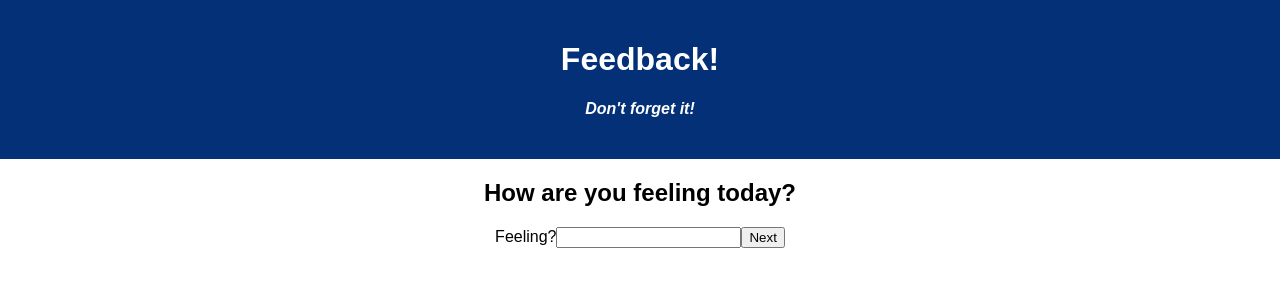
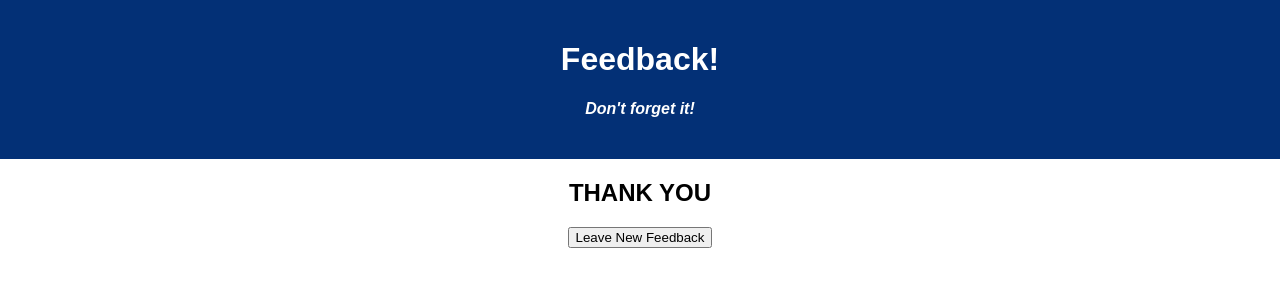
Before and after one commit to mntokijabe/feedback-loop, a React (Vite) app: page /#/success in a window 1280 px wide. Shown: the top 300 px of the page. Built offline with nearby package versions, Linux system fonts and the light colour scheme.

Commit message:
success page working

```diff
--- a/src/components/Review/Success.jsx
+++ b/src/components/Review/Success.jsx
@@ -1,31 +1,25 @@
 import { useDispatch } from "react-redux";
 import { useState } from "react";
+import { useHistory } from "react-router-dom/cjs/react-router-dom.min";
+
 
 
 function Success () {
     const [feelingRating, setFeelingRating] = useState('');
     const dispatch = useDispatch();
+    const history = useHistory();
 
     const storeRank = () => {
         dispatch ({
-            type: "ADD_RANKING",
-            payload: {
-                feelingRank: feelingRating
-            }
+            type: "CLEAR_ALL",
+            payload: ('')
         })
+    history.push('/')
     }
     return (
         <div>
-            <h2>How are you feeling today?</h2>
-
-            <label>Feeling?</label>
-            <input
-                data-testid="input"
-                type="number"
-                placeholder=""
-                value={feelingRating} />
-            <button data-testid="next" onClick={storeRank}>Next</button>
-
+            <h2>THANK YOU</h2>
+            <button data-testid="next" className="newFeedback" onClick={storeRank}>Leave New Feedback</button>
         </div>
     )
 }
--- a/src/store.js
+++ b/src/store.js
@@ -3,6 +3,10 @@ import logger from 'redux-logger';
 
 const feelingRank = (state=(''), action) => {
     if(action.type === "FEELING_RANK"){
+        let rankUpdate = action.payload
+        return rankUpdate
+    }
+    else if(action.type === "CLEAR_ALL") {
         let rankUpdate = action.payload
         return rankUpdate
     }
@@ -13,6 +17,10 @@ const understandRank = (state=('[]'), action) => {
         let rankUpdate = action.payload
         return rankUpdate
     }
+    else if(action.type === "CLEAR_ALL") {
+        let rankUpdate = action.payload
+        return rankUpdate
+    }
     return state
 }
 const supportedRank = (state=(''), action) => {
@@ -20,10 +28,18 @@ const supportedRank = (state=(''), action) => {
         let rankUpdate = action.payload
         return rankUpdate
     }
+    else if(action.type === "CLEAR_ALL") {
+        let rankUpdate = action.payload
+        return rankUpdate
+    }
     return state
 }
 const comments = (state=(''), action) => {
     if(action.type === "COMMENTS"){
+        let rankUpdate = action.payload
+        return rankUpdate
+    }
+    else if(action.type === "CLEAR_ALL") {
         let rankUpdate = action.payload
         return rankUpdate
     }
```
